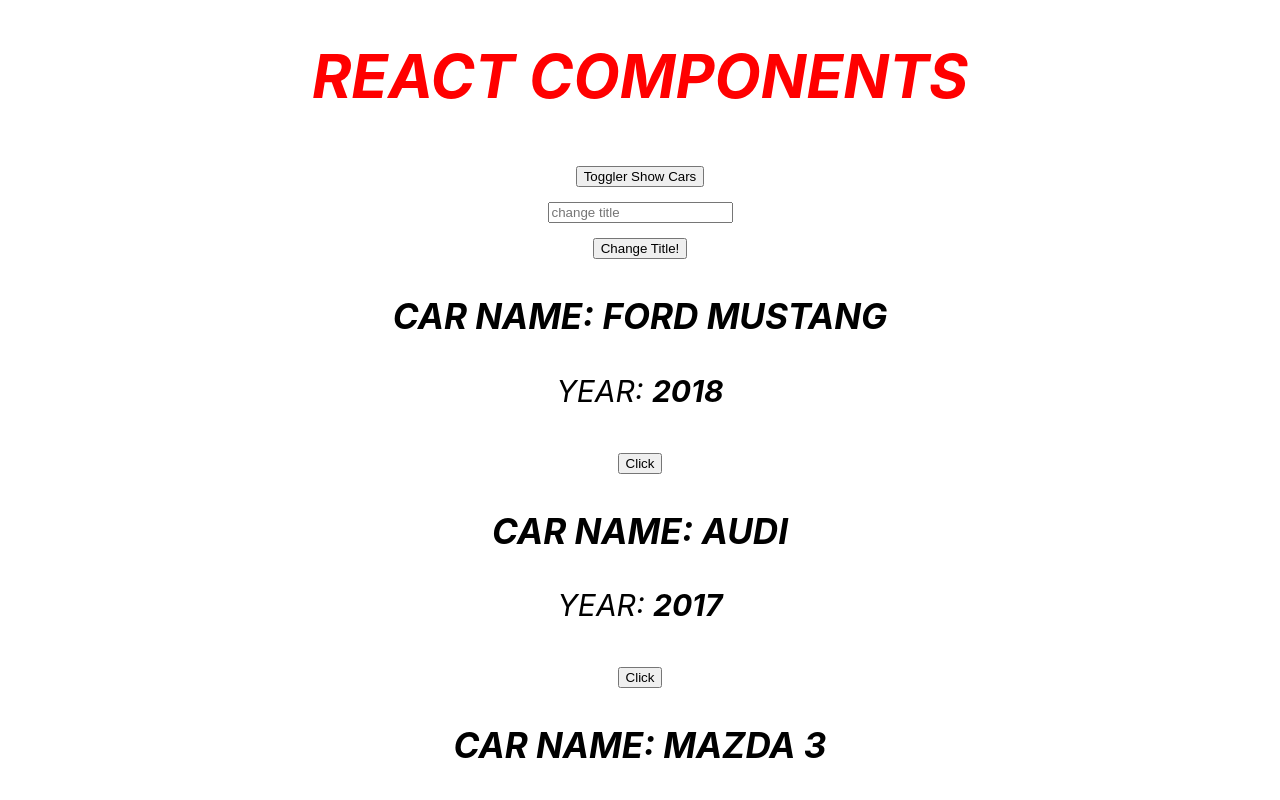
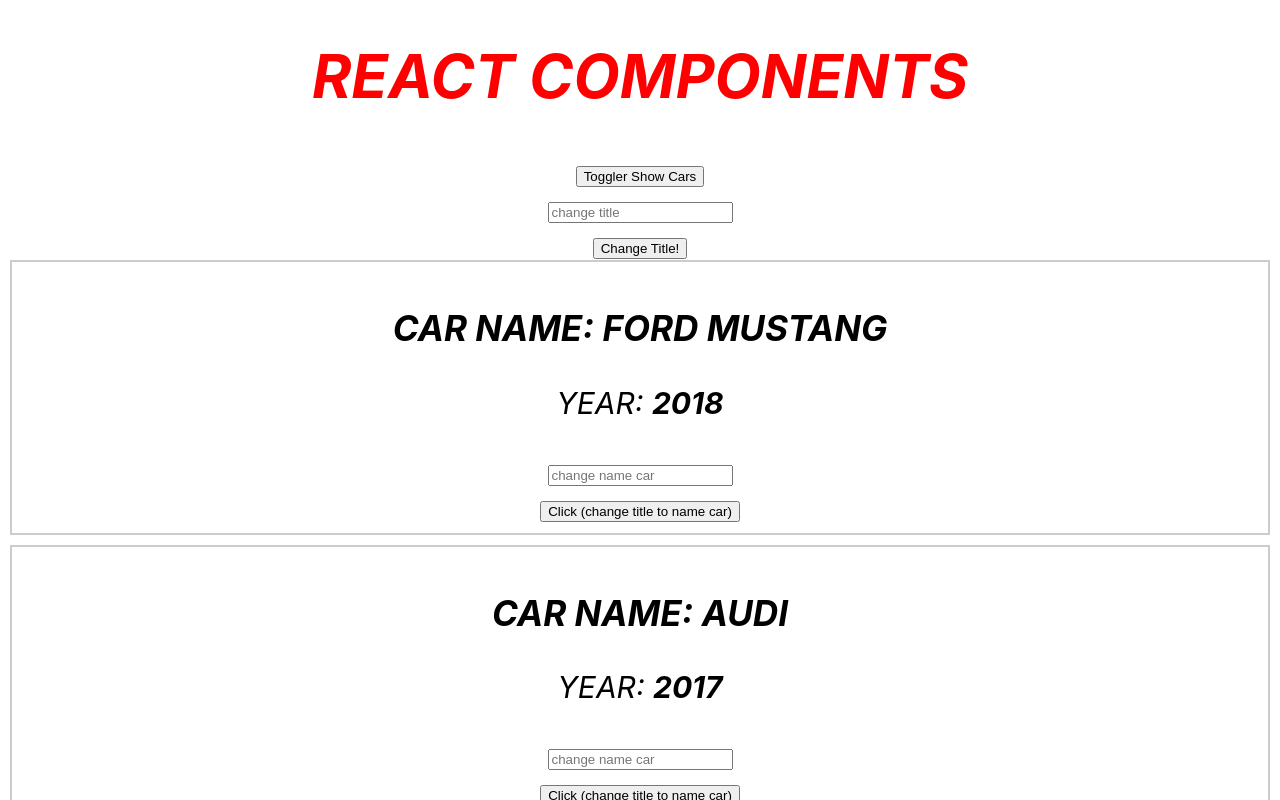
Before and after one commit to SergiiOz/react, a React (Create React App) app in the folder react-theory/: page / in a window 1280 px wide. Both pictures are taken after a click on the button "Toggler Show Cars". Shown: the top 800 px of the page. Built offline with nearby package versions, Linux system fonts and the light colour scheme.

Commit message:
added input to 'card-car' and method onChangeName in car

```diff
--- a/react-theory/src/App.css
+++ b/react-theory/src/App.css
@@ -1,4 +1,11 @@
 .App {
   text-align: center;
   text-transform: uppercase;
+  padding: 0 10px;
 }
+
+.card-car {
+  padding: 10px;
+  border: 2px solid #ccc;
+  margin-bottom: 10px;
+}
--- a/react-theory/src/App.js
+++ b/react-theory/src/App.js
@@ -27,6 +27,7 @@ class App extends Component {
     })
   }
 
+  // change pageTitle
   handleInput = (event) => {
     // event - native event js
     // target - object of input
@@ -40,6 +41,22 @@ class App extends Component {
   changeShowCarsHandler = () => {
     this.setState({
       showCars: !this.state.showCars
+    })
+  }
+
+  // change name car
+  onChangeName(name, index) {
+    // find car
+    const car = this.state.cars[index];
+    //change name
+    car.name = name;
+    //we can't change current state
+    //create the clone array cars
+    const cars = [...this.state.cars];
+    cars[index] = car;
+    //change our array in state
+    this.setState({
+      cars: cars,
     })
   }
 
@@ -60,6 +77,8 @@ class App extends Component {
             key={index}
             name={car.name}
             year={car.year}
+            //we pass event - event.target.value from input, and pass index
+            onChangeName={(event) => this.onChangeName(event.target.value, index)}
             onChangeTitle={this.changeTitleHandler.bind(this, car.name)}
           />
         )
--- a/react-theory/src/components/Car.js
+++ b/react-theory/src/components/Car.js
@@ -3,11 +3,15 @@ import React from 'react';
 // <Car > <p>item</p><Car/>
 
 export default (props) => (
-    <div>
+    <div className="card-car">
         <h3>Car name: {props.name}</h3>
         <p>Year: <strong>{props.year}</strong></p>
+        {/* change name car */}
+        <input type="text" placeholder="change name car" onChange={props.onChangeName} />
+        <br />
+
         {/*onChangeTitle - we ourselves came up with the name and pass to App   */}
-        <button onClick={props.onChangeTitle}>Click</button>
+        <button onClick={props.onChangeTitle}>Click (change title to name car)</button>
     </div>
 );
 
```
